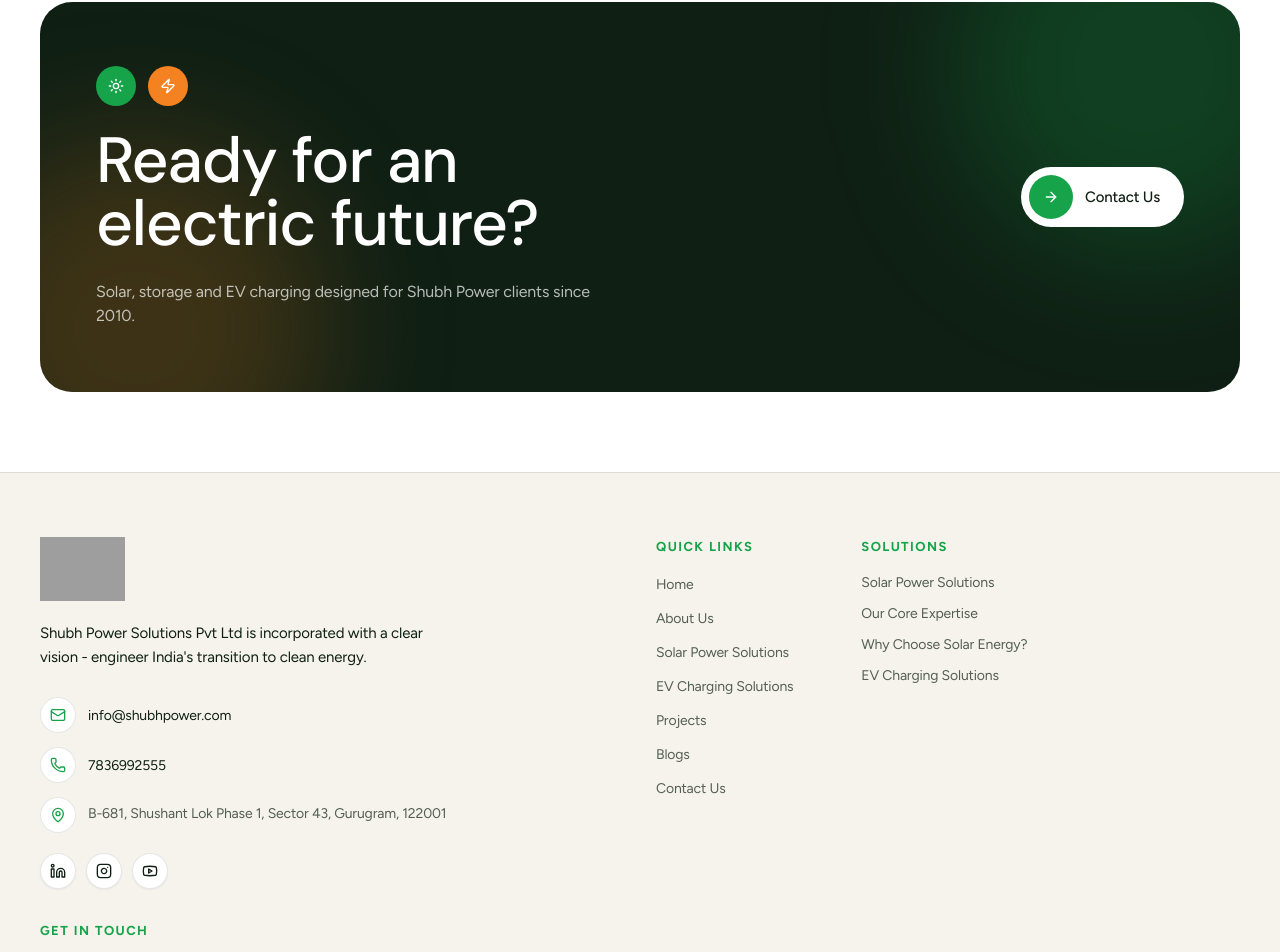
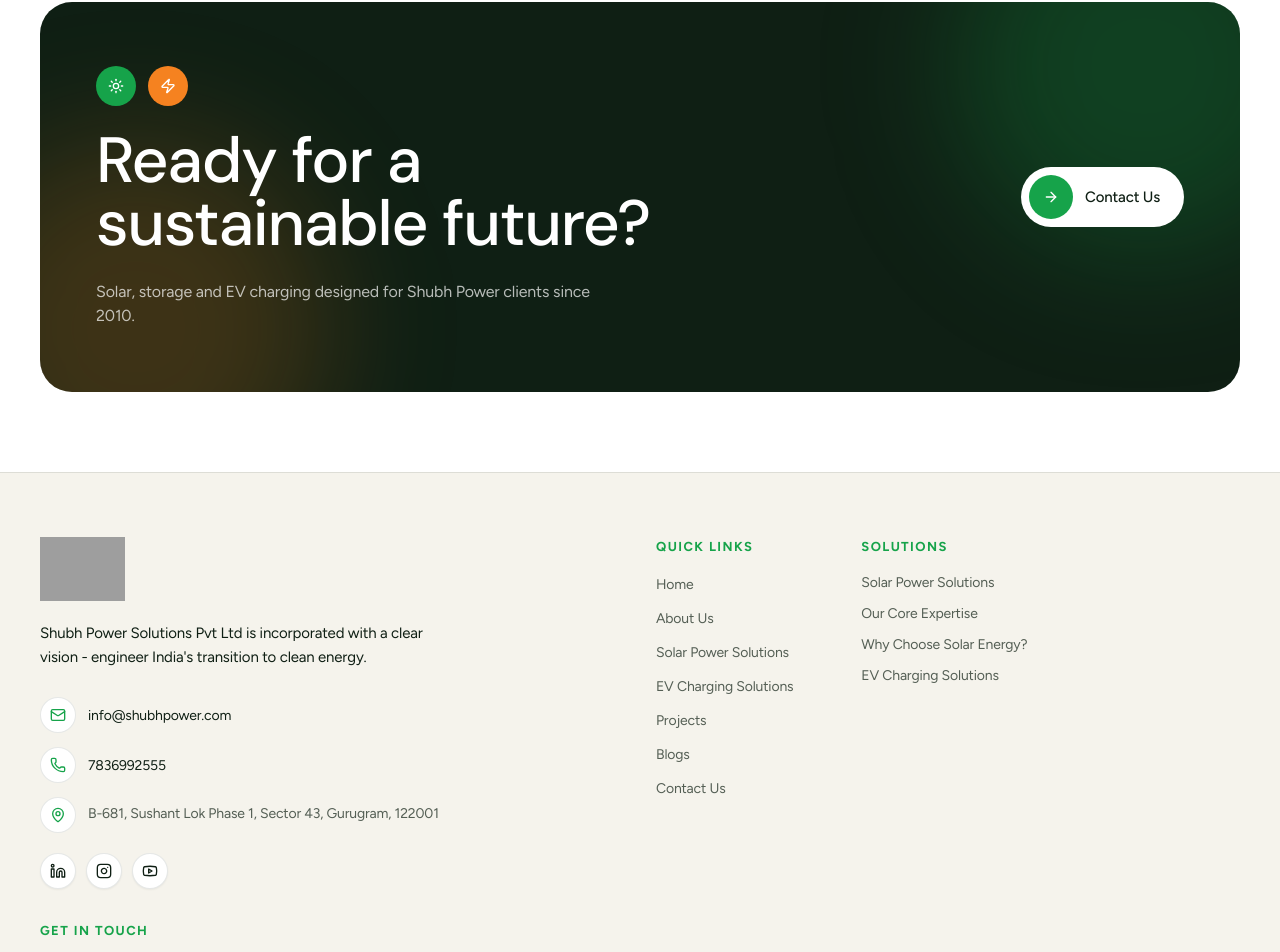
Before and after one commit to aiwanaitsolution-cyber/shubhpower, a React (Vite) app in the folder frontend/: page / in a window 1280 px wide. Shown: the part 8480-9432 px from the top of the page. Built offline with nearby package versions, Linux system fonts and the light colour scheme; grey boxes are pictures that could not be loaded.

Commit message:
Update CTA banner and company details

```diff
--- a/frontend/src/components/CTABanner.jsx
+++ b/frontend/src/components/CTABanner.jsx
@@ -3,7 +3,7 @@
 import { ArrowRight, Sun, Zap } from "lucide-react";
 
 const CTABanner = ({
-  title = "Ready for an electric future?",
+  title = "Ready for a sustainable future?",
   subtitle = "Solar, storage and EV charging designed for Shubh Power clients since 2010.",
   ctaLabel = "Contact Us",
   ctaTo = "/contact",
--- a/frontend/src/data/mock.js
+++ b/frontend/src/data/mock.js
@@ -255,11 +255,11 @@
 export const company = {
   name: "Shubh Power Solutions",
   short: "SPS",
-  since: 2010,
+  since: 2020,
   email: "info@shubhpower.com",
   phone: "7836992555",
   whatsapp: "7836992555",
-  address: "B-681, Shushant Lok Phase 1, Sector 43, Gurugram, 122001",
+  address: "B-681, Sushant Lok Phase 1, Sector 43, Gurugram, 122001",
   gstin: "06ABPCS4833A1ZE",
 };
 
```
